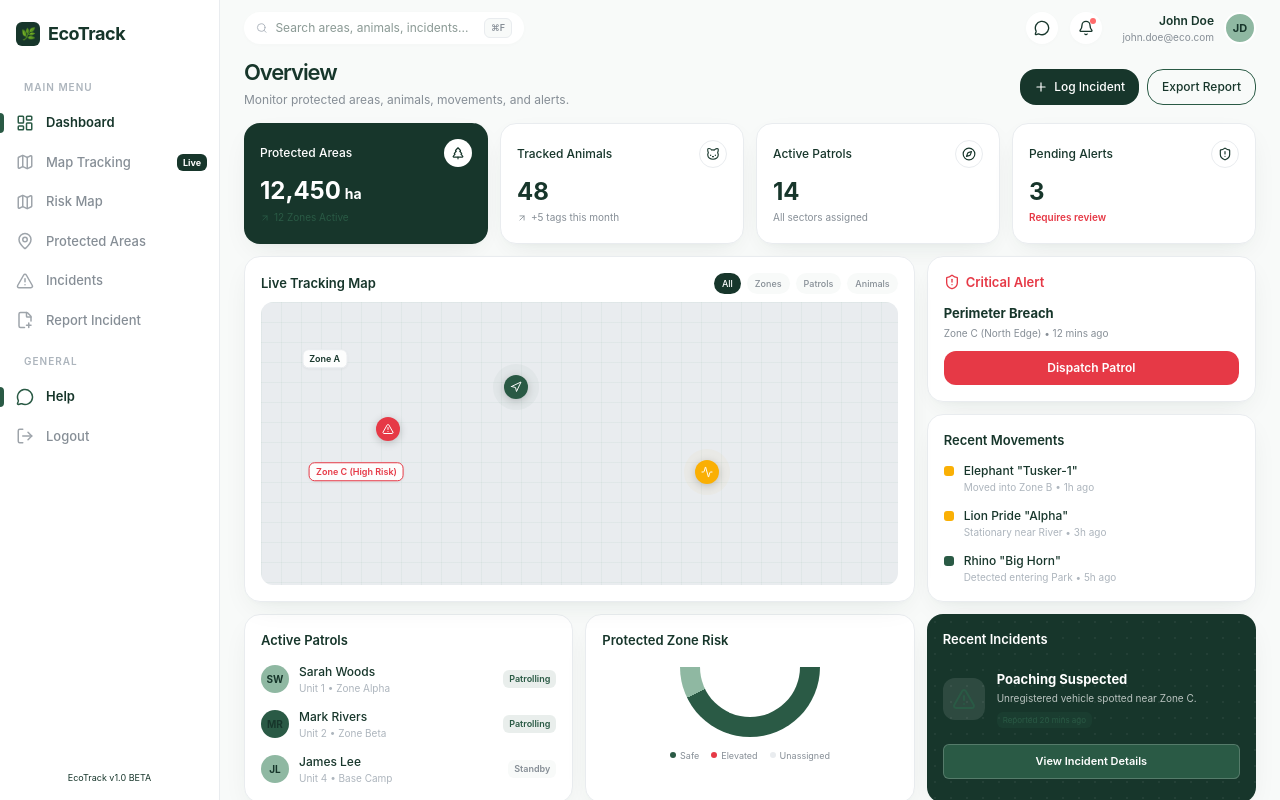
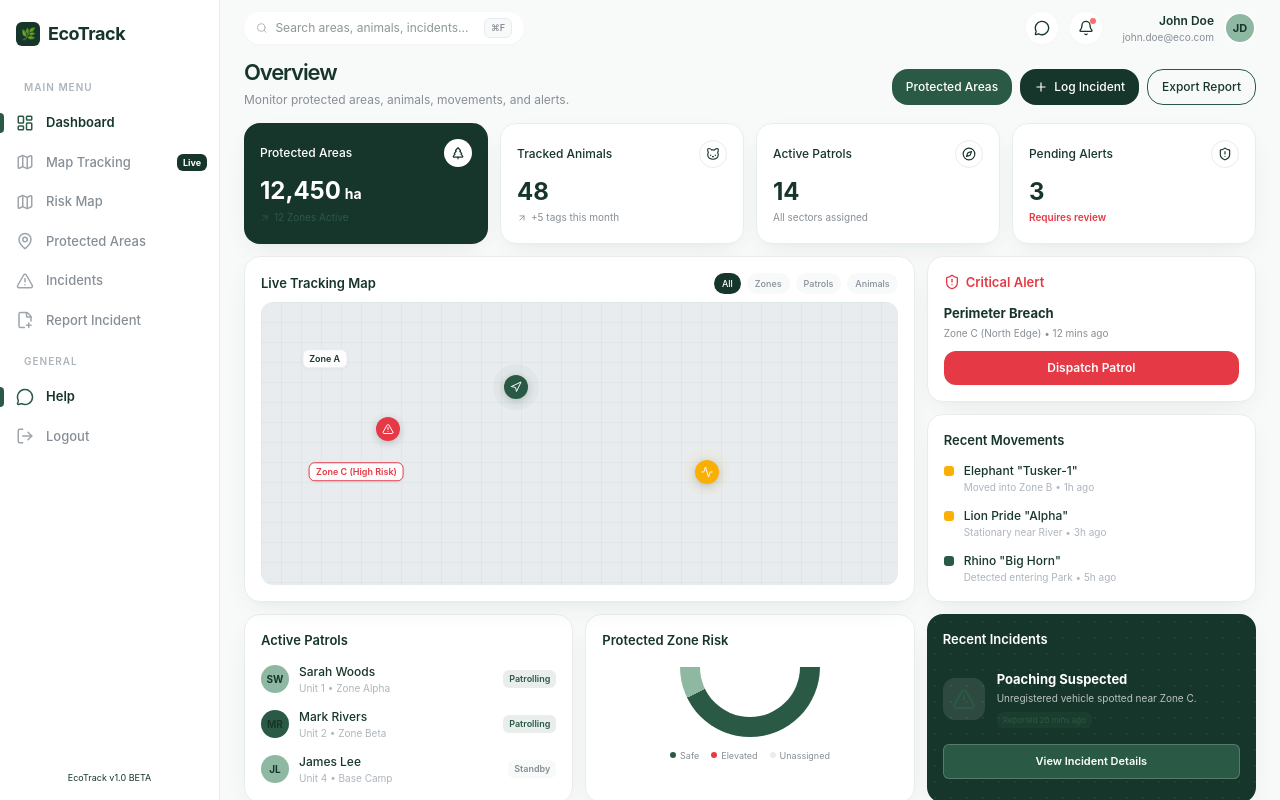
Before and after one commit to RUSIRUDEVINDA/Life-On-Land-Frontend, a React (Vite) app: page /dashboard in a window 1280 px wide. Built offline with nearby package versions, Linux system fonts and the light colour scheme; sample sign-in values are in the browser's storage.

Commit message:
Update DashboardPage.jsx

```diff
--- a/src/pages/dashboard/DashboardPage.jsx
+++ b/src/pages/dashboard/DashboardPage.jsx
@@ -1,5 +1,6 @@
 import React from 'react';
 import { Plus, TreePine, ShieldAlert, Compass, Cat } from 'lucide-react';
+import { Link } from 'react-router-dom';
 import StatsCard from '../../components/dashboard/StatsCard';
 import LiveMap from '../../components/dashboard/LiveMap';
 import AlertCard from '../../components/dashboard/AlertCard';
@@ -30,6 +31,9 @@ const DashboardPage = () => {
                     <p className="text-text-gray text-[12px]">Monitor protected areas, animals, movements, and alerts.</p>
                 </div>
                 <div className="flex gap-2 pb-1">
+                    <Link to="/dashboard/protected-areas" className="bg-primary-medium text-white border-none px-3.5 py-2 rounded-2xl text-[12px] font-medium flex items-center gap-1.5 transition-colors hover:bg-primary-dark">
+                        <span>Protected Areas</span>
+                    </Link>
                     <button className="bg-primary-dark text-white border-none px-3.5 py-2 rounded-2xl text-[12px] font-medium flex items-center gap-1.5 transition-colors hover:bg-black">
                         <Plus size={14} /> <span>Log Incident</span>
                     </button>
```
